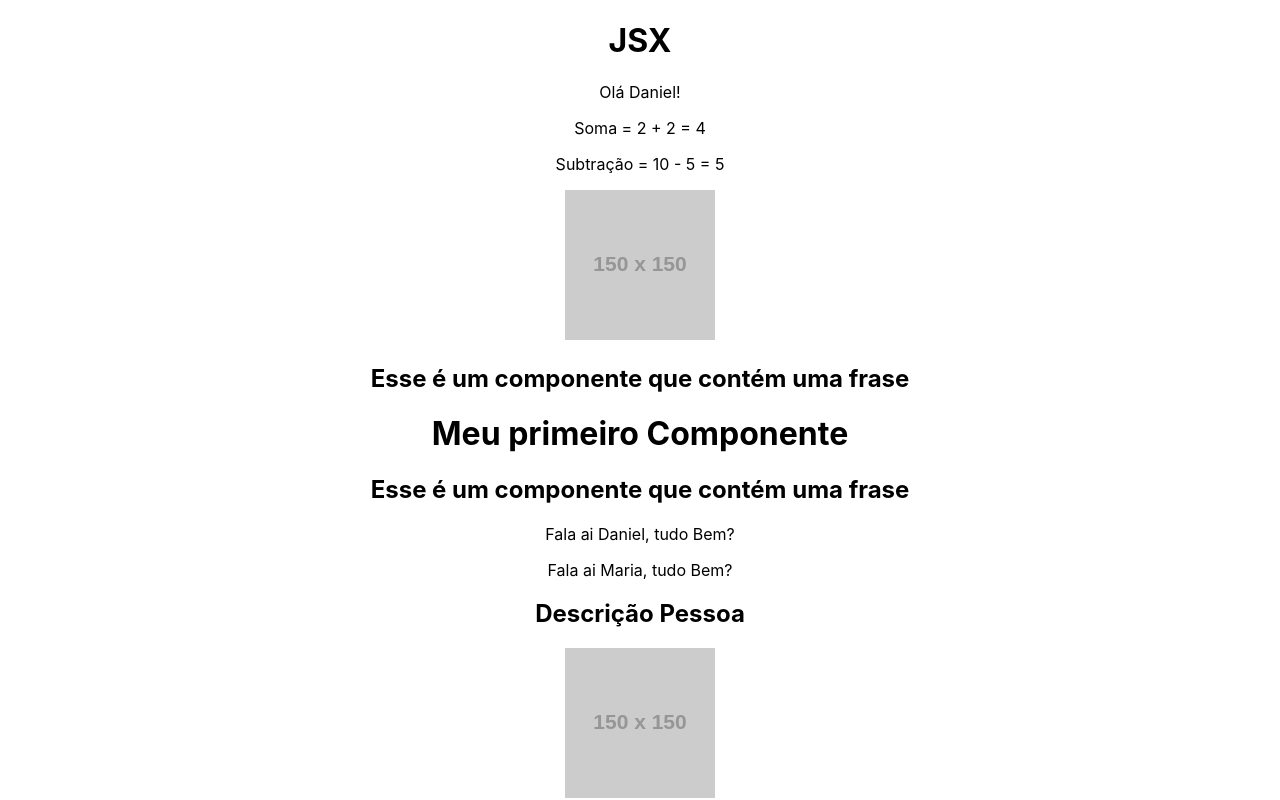
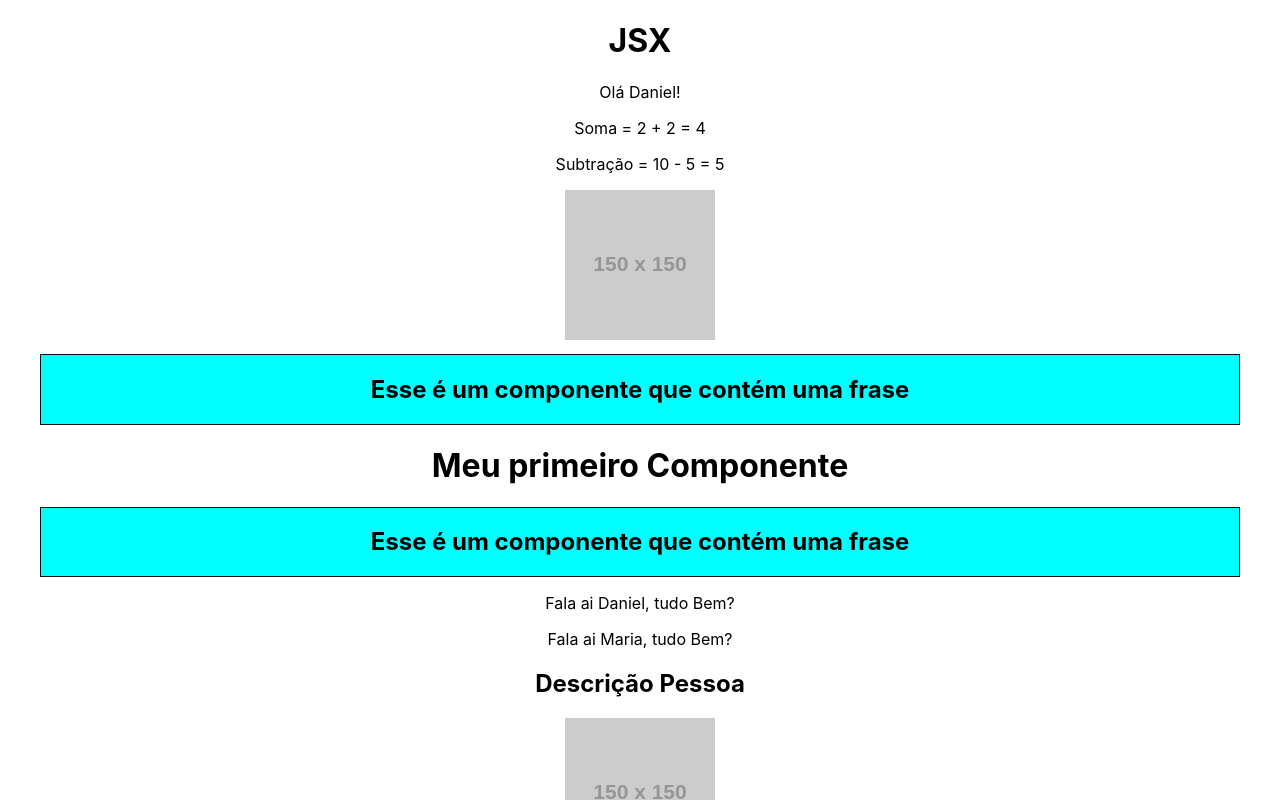
Before and after one commit to Daniel-Penelva/Aprendendo-React-com-JavaScript, a React (Create React App) app: page / in a window 1280 px wide. Shown: the top 800 px of the page. Built offline with nearby package versions, Linux system fonts and the light colour scheme.

Commit message:
Inserindo CSS no React (CSS modules)

```diff
--- a/src/App.js
+++ b/src/App.js
@@ -3,6 +3,7 @@ import HelloWorld from "./components/HelloWorld";
 import SayMyName from "./components/SayMyName";
 import Pessoa from "./components/Pessoa";
 import Fruta from "./components/Fruta";
+import Frase from "./components/Frase";
 
 function App() {
   const nome = "Daniel"
@@ -48,6 +49,7 @@ function App() {
       melancia = {melancia}
       />
 
+      <Frase/>
     </div>
   );
 }
--- a/src/components/Frase.js
+++ b/src/components/Frase.js
@@ -1,7 +1,9 @@
+import styles from './Frase.module.css'
+
 function Frase(){
 
     return(
-        <div>
+        <div className={styles.fraseContainer}>
             <h2>Esse é um componente que contém uma frase</h2>
         </div>
     )
--- /dev/null
+++ b/src/components/Frase.module.css
@@ -0,0 +1,11 @@
+.fraseContainer{
+    background-color: aqua;
+    color: black;
+    border: 1px solid #111;
+}
+
+.fraseContent{
+    background-color: black;
+    color: yellow;
+    margin: 0;
+}
```
Also changed, not shown: 1 other file (tests, documents, lock files or other folders).
